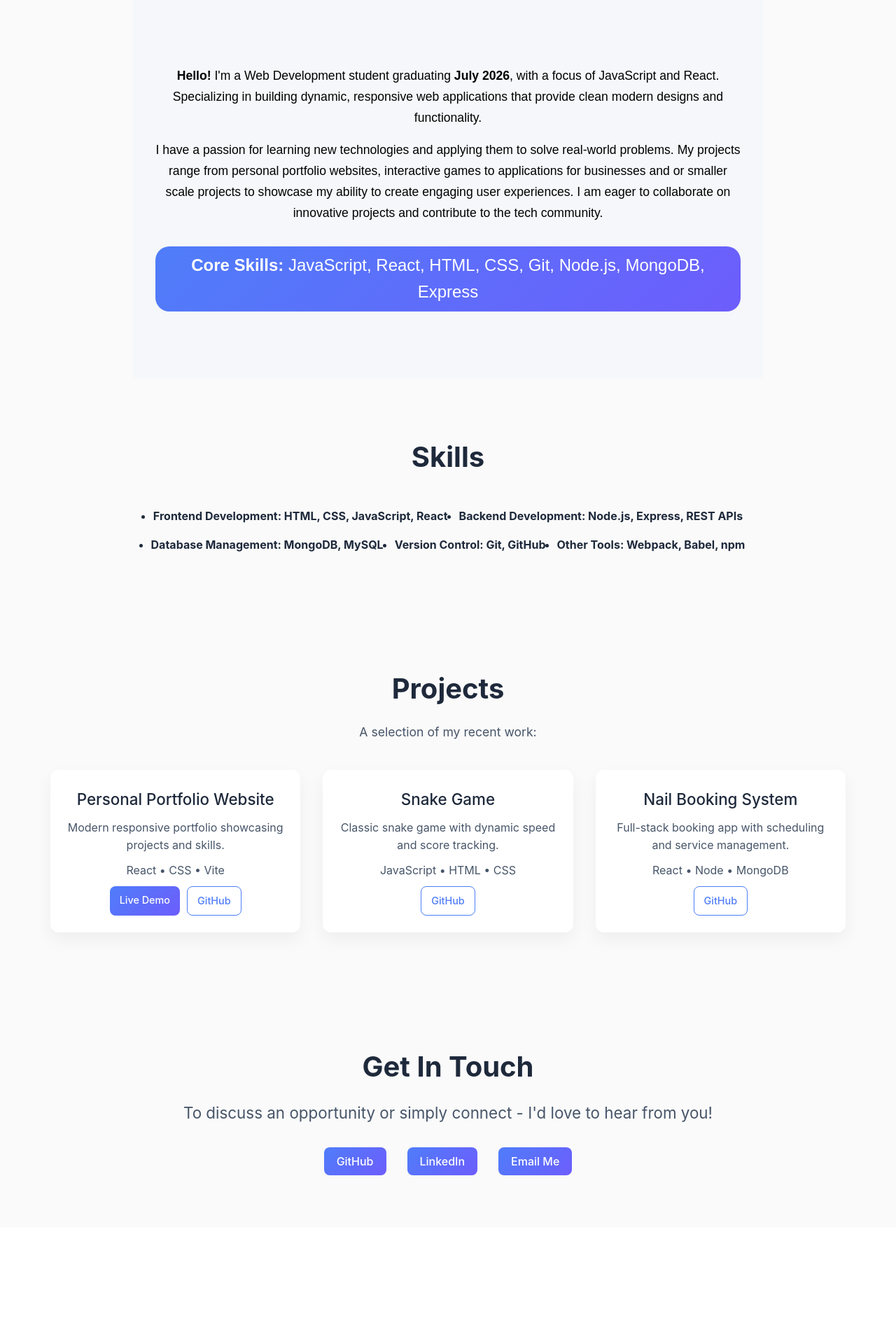
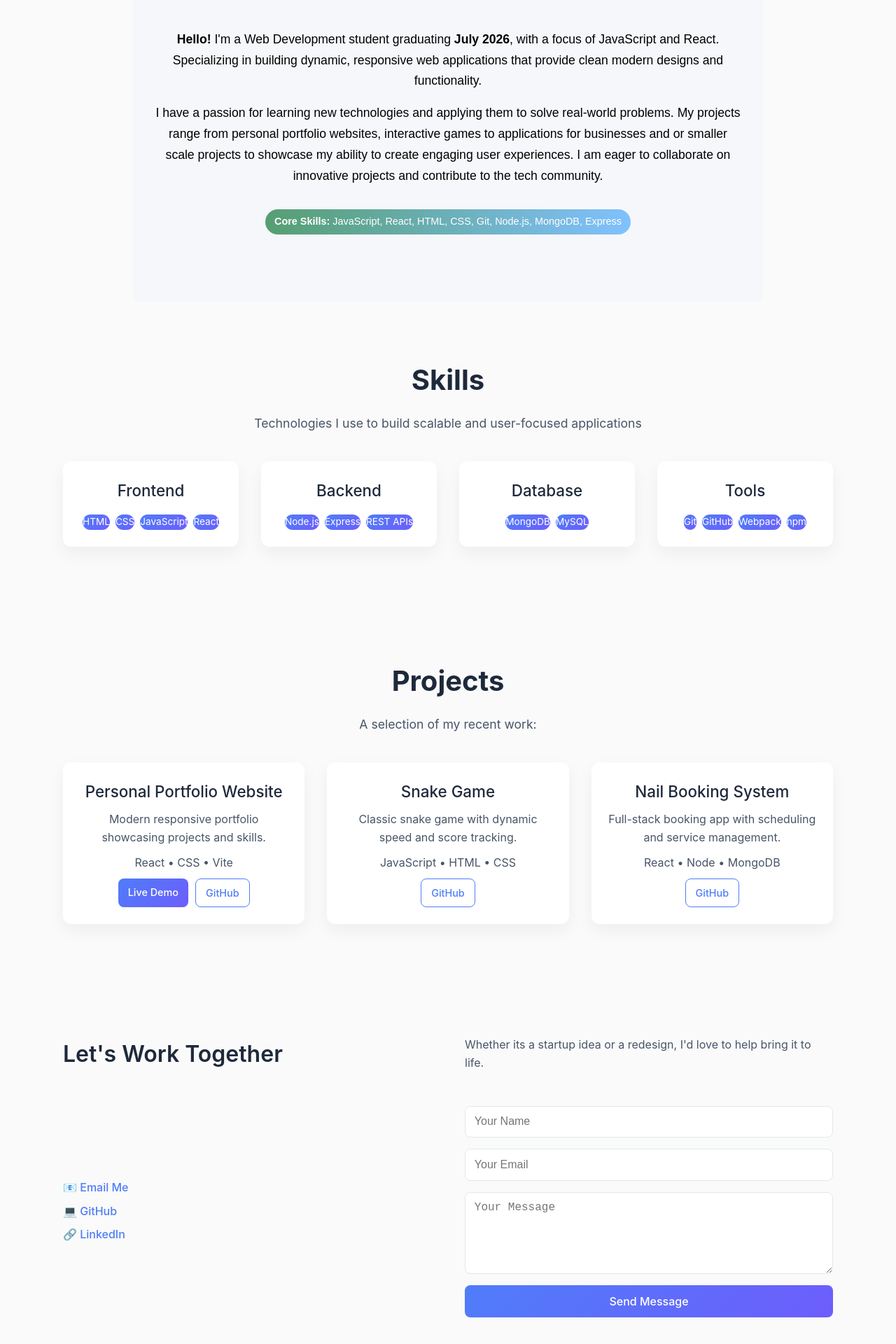
Before and after one commit to WoodenKhrystyn-FS/my-portfolio, a React (Vite) app: page / in a window 1280 px wide. Shown: the part 864-2784 px from the top of the page at 70% size. Before the commit the page ends 2617 px from the top, so only its background shows below. Built offline with nearby package versions, Linux system fonts and the light colour scheme.

Commit message:
profile resdesign update

```diff
--- a/src/Components/Contact.css
+++ b/src/Components/Contact.css
@@ -1,44 +1,88 @@
 .contact-section {
   background: #fafafa;
   padding: 5rem 2rem;
-  text-align: center;
   color: #1e293b;
 }
 
-.contact-title {
+/*LAYOUT*/
+.contact-container {
+  max-width: 1100px;
+  margin: 0 auto;
+  display: grid;
+  grid-template-columns: 1fr 1fr;
+  gap: 3rem;
+  align-items: center;
+}
+
+/*LEFT*/
+.contact-info h2 {
   font-size: 2.5rem;
-  font-weight: 700;
   margin-bottom: 1rem;
 }
 
-.contact-description {
-  font-size: 1.4rem;
+.contact-info p {
   color: #475569;
-  margin-bottom: 2.5rem;
+  margin-bottom: 1.5rem;
 }
 
 .contact-links {
-  margin-top: 30px;
+  display: flex;
+  flex-direction: column;
+  gap: 0.5rem;
 }
 
 .contact-links a {
-  margin: 0 15px;
-  padding: 10px 18px;
-  background: linear-gradient(135deg, #4f7df9, #6d5dfc);
-  color: #ffffff;
-  border-radius: 8px;
-  transition: transform 0.3s ease;
+  color: #4f7df9;
+  text-decoration: none;
+  font-weight: 500;
+  transition: 0.2s ease;
 }
 
 .contact-links a:hover {
-  transform: translateY(-2px);
+  color: #6d5dfc;
 }
 
-@keyframes fadeIn {
-  from {
-    opacity: 0;
-  }
-  to {
-    opacity: 1;
+/*RIGHT*/
+.contact-form {
+  display: flex;
+  flex-direction: column;
+  gap: 1rem;
+}
+
+.contact-form input,
+.contact-form textarea {
+  padding: 0.8rem;
+  border-radius: 8px;
+  border: 1px solid #e2e8f0;
+  font-size: 1rem;
+  outline: none;
+}
+
+.contact-form input:focus,
+.contact-form textarea:focus {
+  border-color: #4f7df9;
+}
+
+/*BUTTON*/
+
+.contact-form button {
+  background: linear-gradient(135deg, #4f7df9, #6d5dfc);
+  color: white;
+  border: none;
+  padding: 0.8rem;
+  border-radius: 8px;
+  cursor: pointer;
+  transition: 0.3s ease;
+}
+
+.contact-form button:hover {
+  transform: translateY(-2px);
+  box-shadow: 0 10px 25px rgba(0, 0, 0, 0.01);
+}
+
+/*MEDIA*/
+@meida (max-width: 768px) {
+  .contact-container {
+    grid-template-columns: 1fr;
   }
 }
--- a/src/Components/Contact.jsx
+++ b/src/Components/Contact.jsx
@@ -2,28 +2,45 @@ import React from "react";
 import "./Contact.css";
 
 function Contact() {
+  const handleSubmit = ()=> {
+    alert("Message Sent!")
+  }
+
   return (
     <section id="contact" className="contact-section">
-      <h2 className="contact-title">Get In Touch</h2>
-      <p className="contact-description">
-        To discuss an opportunity or simply connect - I'd love to hear from you!
+      <div className="contact-container">
+        {/*LEFT*/}
+        <h2 className="contact-info">Let's Work Together</h2>
+        <p>
+         Whether its a startup idea or a redesign, I'd love to help bring it to life.
         </p>
         <div className="contact-links">
+          <a href="mailto:khrystyn.tender@icloud.com">📧 Email Me</a>
           <a
             href="https://github.com/WoodenKhrystyn-FS"
             target="_blank"
             rel="noopener noreferrer"
           >
-          GitHub
+            💻 GitHub
           </a>
           <a
             href="https://www.linkedin.com/in/khrystyn-wooden-b23212176/"
             target="_blank"
             rel="noopener noreferrer"
           >
-          LinkedIn
+            🔗 LinkedIn
           </a>
-        <a href="mailto:khrystyn.tender@icloud.com">Email Me</a>
+        </div>
+
+        {/*RIGHT*/}
+        <form className="contact-form">
+          <input type="text" placeholder="Your Name" required />
+          <input type="email" placeholder="Your Email" required />
+          <textarea placeholder="Your Message" rows="5" required />
+
+          <button type="submit" onSubmit={handleSubmit}>Send Message</button>
+
+        </form>
       </div>
     </section>
   );
--- a/src/Components/Navbar.css
+++ b/src/Components/Navbar.css
@@ -1,89 +1,66 @@
 .navbar {
+  position: sticky;
+  top: 0;
+  width: 100%;
+  z-index: 100;
+  box-shadow: 0 2px 10px rgba(0, 0, 0, 0.05);
+}
+
+.nav-container {
+  max-width: 1100px;
+  margin: 0 auto;
+  padding: 1rem 1.5rem;
   display: flex;
   justify-content: space-between;
   align-items: center;
-  padding: 2rem;
-  background-color: #4f7df9;
-  color: #1e293b;
-  top: 0;
-  width: 99%;
-  z-index: 10;
-  box-shadow: 0 2px 10px rgba(0, 0, 0, 0.1);
-}
-
-.logo {
-  font-size: 1.5rem;
-  font-weight: 700;
-  font-family: cursive;
-  color: #322f2f;
-} */
-
- .logo, .hero-content {
-  position: relative;
-  z-index: 1;
 }
 
 .logo img {
-  width: 230px;
-  height: 230px;
+  width: 50px;
+  height: 50px;
   border-radius: 50%;
-  margin-bottom: 20px;
-  margin-top: 20px;
-  margin-left: 30px;
-}
-
-.name {
-  font-size: 5.5rem;
-  font-weight: 1000;
-  margin-bottom: 1.25rem;
-  margin-left: 1rem;
-  margin-right:2.5rem;
-  font-family: cursive;
-  color: #000000;
 }
 
 .nav-links {
   display: flex;
-  flex-direction: row;
   gap: 1rem;
 }
 
 .nav-links a {
-  color: #090404;
+  color: #1e293b;
   text-decoration: none;
-  font-size: 1.7rem;
-  font-weight: bold;
-  transition:
-    transform 0.2s ease,
-    text-shadow 0.2s ease;
+  font-weight: 500;
+  transition: 0.2s ease;
 }
 
 .nav-links a:hover {
-  transform: scale(1.05);
-  text-shadow: 0 0 5px rgba(255, 196, 0, 0.6);
+  color: #4f7df9;
 }
 
 .menu-toggle {
   display: none;
-  background: transparent;
+  background: none;
   border: none;
-  color: #fff;
-  font-size: 1.2rem;
+  font-size: 1.5rem;
   cursor: pointer;
 }
 
 /* Mobile Responsive */
 @media (max-width: 768px) {
-  .navbar {
-    flex-direction: column;
-    align-items: flex-start;
-  }
   .nav-links {
-    flex-direction: column;
-    gap: 0.5rem;
-    margin-top: 0.5rem;
+    display: none;
   }
   .menu-toggle {
     display: block;
   }
+  .mobile-menu {
+    display: flex;
+    flex-direction: column;
+    padding: 1rem;
+    background: white;
+  }
+  .mobile-menu a {
+    padding: 0.5rem 0;
+    color: #1e293b;
+  }
 }
--- a/src/Components/Navbar.jsx
+++ b/src/Components/Navbar.jsx
@@ -1,40 +1,41 @@
 import { useState } from "react";
 import "./Navbar.css";
 
-function Navbar({ wooden }) {
+function Navbar({ profileImage }) {
   const [menuOpen, setMenuOpen] = useState(false);
 
-  const toggleMenu = () => {
-    setMenuOpen(!menuOpen);
-  };
+
 
   return (
     <nav className="navbar">
-      <div className="logo">
-        <img src={wooden} alt="Khrystyn Wooden" />
+      <div className="nav-container">
+        <div className="logo">
+        <img src={profileImage} alt="Khrystyn Wooden" />
       </div>
 
       <div className="nav-links">
         <a href="#projects">Projects</a>
         <a href="#skills">Skills</a>
+        <a href="#contact">Contact</a>
       </div>
 
-      <button onClick={toggleMenu} className="menu-toggle">
+      <button onClick={() => setMenuOpen(!menuOpen)} className="menu-toggle">
         {menuOpen ? "Close" : "Menu"}
       </button>
       {menuOpen && (
         <div className="mobile-menu">
-          <a href="#projects" onClick={toggleMenu}>
+          <a href="#projects" onClick={() => setMenuOpen(false)}>
             Projects
           </a>
-          <a href="#skills" onClick={toggleMenu}>
+          <a href="#skills" onClick={() => setMenuOpen(false)}>
             Skills
           </a>
-          {/* <a href="#contact" onClick={toggleMenu}>
+          <a href="#contact" onClick={() => setMenuOpen(false)}>
             Contact
-          </a> */}
+          </a>
         </div>
       )}
+      </div>
     </nav>
   );
 }
--- a/src/Components/Projects.css
+++ b/src/Components/Projects.css
@@ -80,3 +80,7 @@
   border: 1px solid #4f7df9;
   color: #4f7df9;
 }
+
+.project-btn:hover {
+  transform: translateY(-2px);
+}
--- a/src/Components/Skills.css
+++ b/src/Components/Skills.css
@@ -17,31 +17,43 @@
   color: #475569;
 }
 
-.skills-grid{
+/*GRID LAYOUT*/
+.skills-grid {
   display: grid;
-
+  grid-template-columns: repeat(auto-fit, minmax(250px, 1fr));
+  gap: 2rem;
 }
 
-.skills-list {
+/*CARD(s)*/
+.skill-card {
+  background: white;
+  padding: 1.5rem;
+  border-radius: 12px;
+  box-shadow: 0 10px 25px rgba(0, 0, 0, 0.05);
+}
+
+.skill-card h3 {
+  margin-bottom: 1rem;
+  text-transform: capitalize;
+}
+
+/*TAG(s)*/
+
+.skill-tags {
   display: flex;
   flex-wrap: wrap;
+  gap: 0.5rem;
   justify-content: center;
-  gap: 1rem;
+}
+.skill-tag {
+  background: linear-gradient(135deg, #4f7df9, #6d5dfc);
+  color: white;
+  padding: 0.4rem, 0.8rem;
+  border-radius: 20px;
+  font-size: 0.85rem;
+  transition: 0.2s ease;
 }
 
-.skills-list span {
-  background: linear-gradient(135deg, #4f7df9, #6d5dfc);
-  padding: 0.5rem 1rem;
-  border-radius: 20px;
-  font-size: 1.5rem;
-  color: #fff;
-  font-weight: 500;
-  transition:
-    transform 0.2s ease,
-    box-shadow 0.2s ease;
+.skill-tag:hover {
+  transform: translateY(-2px);
 }
-
-.skills-list span:hover {
-  transform: scale(1.05);
-  box-shadow: 0 5px 15px rgba(77, 166, 255, 0.3);
-}
--- a/src/Components/Skills.jsx
+++ b/src/Components/Skills.jsx
@@ -2,26 +2,34 @@ import React from "react";
 import "./Skills.css";
 
 function Skills() {
-  const skillsList = [
-    "Frontend Development: HTML, CSS, JavaScript, React",
-    "Backend Development: Node.js, Express, REST APIs",
-    "Database Management: MongoDB, MySQL",
-    "Version Control: Git, GitHub",
-    "Other Tools: Webpack, Babel, npm",
-  ];
+  const skillsList = {
+    frontend: ["HTML", "CSS", "JavaScript", "React"],
+    backend: ["Node.js", "Express", "REST APIs"],
+    database: ["MongoDB", "MySQL"],
+    tools: ["Git", "GitHub", "Webpack", "npm"],
+  };
 
   return (
     <section id="skills" className="skills-section">
       <h2 className="skills-title">Skills</h2>
-      <p className="skills-description"></p>
-      <div className="skills-content">
-        <strong>
-          <ul className="skills-list">
-            {skillsList.map((skill, index) => (
-              <li key={index}>{skill}</li>
-            ))}
-          </ul>
-        </strong>
+      <p className="skills-description">
+        Technologies I use to build scalable and user-focused applications
+      </p>
+
+      <div className="skills-grid">
+        {Object.entries(skillsList).map(([category, items]) => (
+          <div key={category} className="skill-card">
+            <h3>{category}</h3>
+
+            <div className="skill-tags">
+              {items.map((skill) => (
+                <span key={skill} className="skill-tag">
+                  {skill}
+                </span>
+              ))}
+            </div>
+          </div>
+        ))}
       </div>
     </section>
   );
```
Lines whose indentation alone changed are shown as unchanged.
